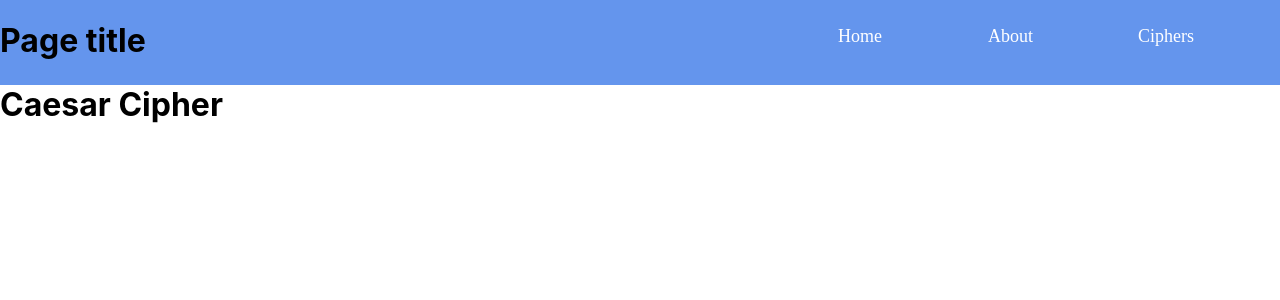
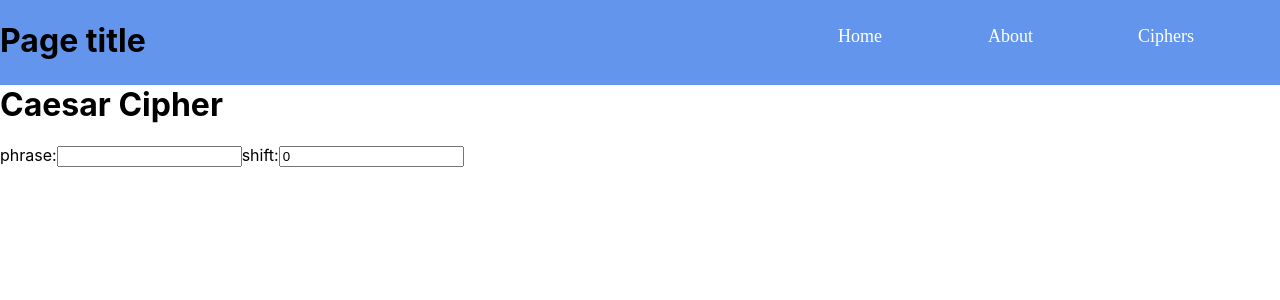
Before and after one commit to lilycthor/cryptography, a Next.js app: page /ciphers/caesar in a window 1280 px wide. Shown: the top 300 px of the page. Built offline with nearby package versions, Linux system fonts and the light colour scheme.

Commit message:
built out caesar cipher page, uses api to apply cipher using state

```diff
--- a/pages/ciphers/caesar.jsx
+++ b/pages/ciphers/caesar.jsx
@@ -1,7 +1,37 @@
+import { useState } from 'react';
+import axios from 'axios';
 export default function Caesar() {
+
+const [shift, updateShift] = useState(0);
+const [phrase, updatePhrase] = useState('');
+const [encodedResponse, updateEncodedResponse] = useState('');
+
+const encode = async (phraseToEncode, shiftToUse) => {
+  const { data } = await axios.post('/api/cipher/caesar',
+    {
+      phrase:phraseToEncode,
+      shift: parseInt(shiftToUse, 10)
+    }
+  )
+  updateEncodedResponse(data.encodedResponse)
+}
+
   return (
     <div className={`pageBody`}>
       <h1>Caesar Cipher</h1>
+      <label htmlFor='phrase'>phrase:</label>
+      <input onChange={ev => {
+        updatePhrase(ev.target.value)
+        encode(ev.target.value, shift)
+      }}type='text' id='phrase' />
+      <label htmlFor='shift'>shift:</label>
+      <input onChange={ev => {
+        if(ev.target.value>= 0){
+        updateShift(ev.target.value)
+        encode(phrase, ev.target.value)
+        }
+      }} type='number' value={shift}id='shift' />
+      <p> {encodedResponse} </p>
     </div>
   );
 }
```
